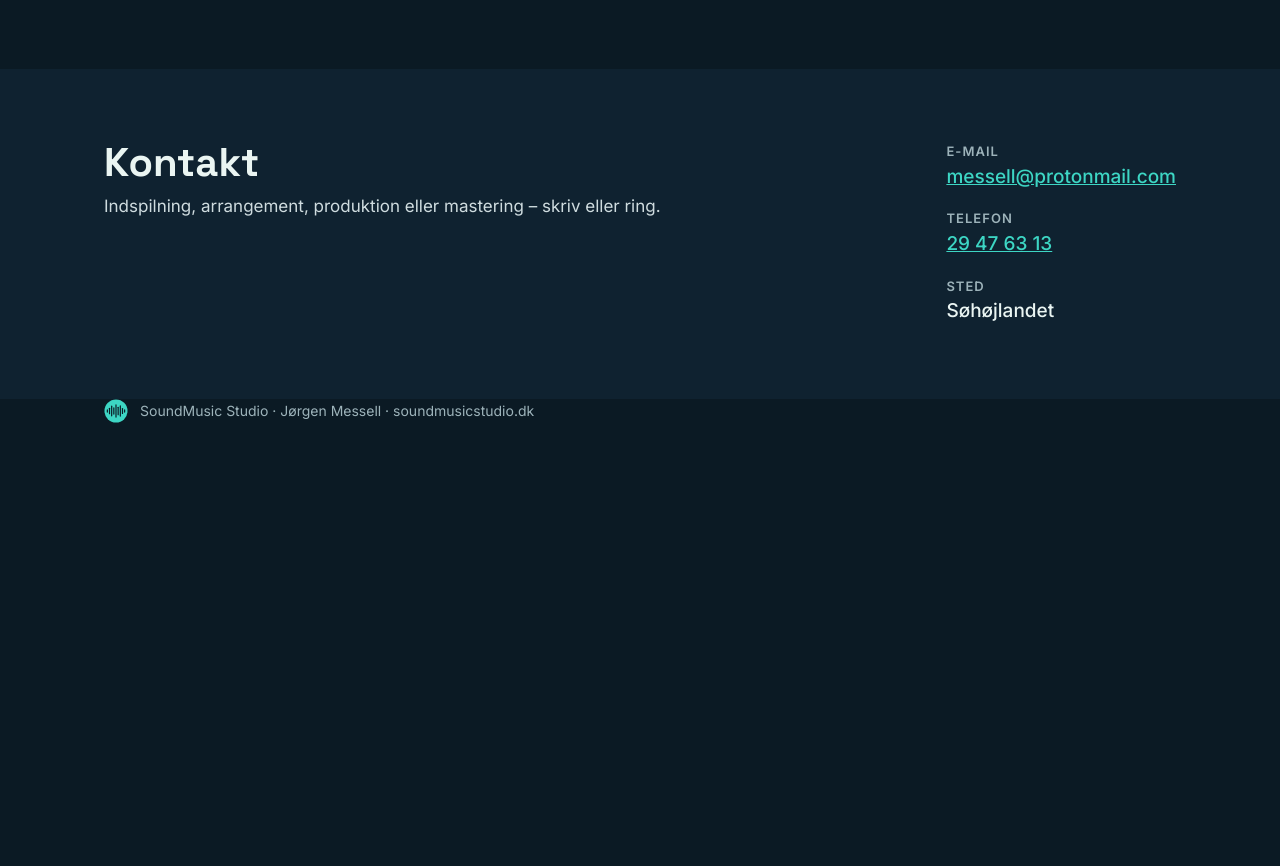
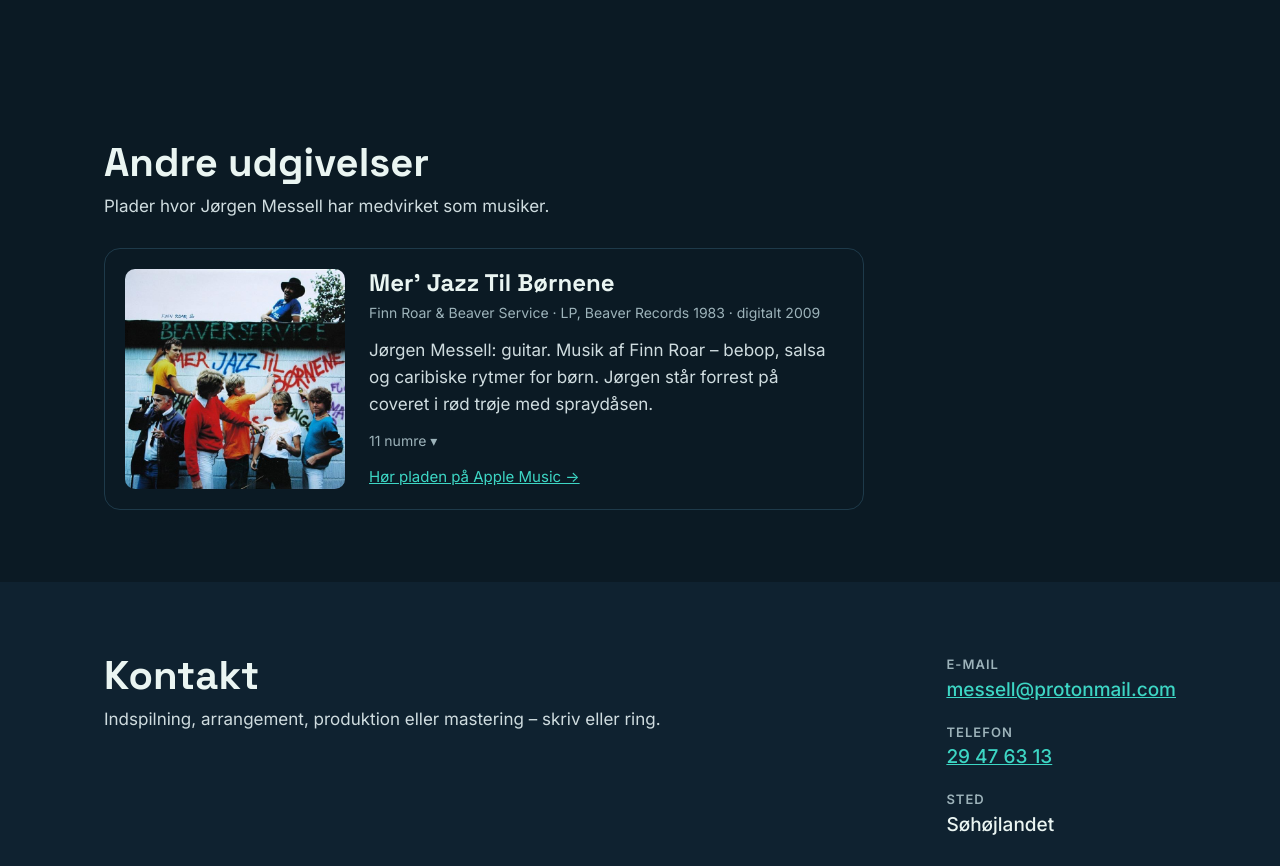
Before and after one commit to Messell/soundmusicstudio.dk, a plain HTML site: page index.html in a window 1280 px wide. Shown: the part 3398-4264 px from the top of the page. Before the commit the page ends 3821 px from the top, so only its background shows below. Drawn offline with nearby package versions, Linux system fonts and the light colour scheme.

Commit message:
Andre udgivelser: Mer' Jazz Til Børnene (Finn Roar & Beaver Service)
Co-Authored-By: Claude Opus 5.5 <noreply@anthropic.com>
Claude-Session: https://claude.ai/code/session_013WDuyvHaxdo95nzpFJCx5f

```diff
--- a/index.html
+++ b/index.html
@@ -49,6 +49,7 @@ h2{margin:0 0 8px;font-size:40px;line-height:1.1;font-weight:650}
 h3.group{margin:36px 0 14px;font-size:15px;letter-spacing:.08em;text-transform:uppercase;color:var(--ink3)}
 .contact{display:flex;flex-wrap:wrap;gap:40px;justify-content:space-between}
 .contact dl{margin:0;display:grid;gap:16px;font-size:19px}.contact dt{font-size:13px;font-weight:600;letter-spacing:.08em;text-transform:uppercase;color:var(--ink3)}.contact dd{margin:0;font-weight:500}
+.rel{display:flex;flex-wrap:wrap;gap:24px;align-items:flex-start;border:1px solid var(--line);border-radius:16px;padding:20px;max-width:760px}.rel img{width:220px;height:220px;border-radius:10px;object-fit:cover;flex:none}.rel .info{flex:1 1 260px;min-width:0}.rel h3{margin:0 0 4px;font-size:24px;line-height:1.2}.rel .cd{border:0;padding:0;margin-top:12px}
 footer{padding:32px 0;font-size:14px;color:var(--ink3)}
 </style>
 </head>
@@ -84,6 +85,17 @@ footer{padding:32px 0;font-size:14px;color:var(--ink3)}
 <h3 class="group">Musical og sanglege</h3>
 <div class="cds"><details class="cd"><summary><span class="bar"></span><span class="t">Fluetæller Carlsen og julefluen</span><span class="meta">Julemusical for de yngste · Eva Chortsen &amp; Grete Granerud · 14 numre, tjekket mod cd’en</span></summary><ul><li>Når det er december</li><li>Julefeen</li><li>Der skal skrives julekort</li><li>Tænk at være juleflue</li><li>Jule-slap-af-sang</li><li>Fluetæller Carlsen</li><li>Nr. 7–14: playback-versioner</li></ul></details><details class="cd"><summary><span class="bar"></span><span class="t">Syv rytmiske sanglege</span><span class="meta">Fællesdanse med sang – til fest og for sjov · Grete Granerud · 14 numre, tjekket mod cd’en</span></summary><ul><li>Hvem mon jeg får at danse med</li><li>Ud på gull’et</li><li>Dav dav med dig</li><li>Nu ska’ vi allesammen danse</li><li>Limbo Rock</li><li>La Cucaracha</li><li>Tante Musika</li><li>Nr. 8–14: versioner uden sang</li></ul></details></div>
 </div></section>
+<section id="andre"><div class="wrap">
+<h2>Andre udgivelser</h2>
+<p class="intro">Plader hvor Jørgen Messell har medvirket som musiker.</p>
+<article class="rel"><img src="img/mer-jazz-til-boernene.jpg" width="640" height="640" alt="Cover: Finn Roar &amp; Beaver Service – Mer' Jazz Til Børnene. Jørgen Messell står forrest i rød trøje med en spraydåse.">
+<div class="info"><h3>Mer’ Jazz Til Børnene</h3>
+<p class="meta">Finn Roar &amp; Beaver Service · LP, Beaver Records 1983 · digitalt 2009</p>
+<p style="margin:12px 0 0;color:var(--ink2)">Jørgen Messell: guitar. Musik af Finn Roar – bebop, salsa og caribiske rytmer for børn. Jørgen står forrest på coveret i rød trøje med spraydåsen.</p>
+<details class="cd"><summary><span class="meta">11 numre</span></summary><ol><li>Faster Bebop</li><li>Esso, Shell og BP</li><li>Ribe Riffs</li><li>Mama No</li><li>Assimut</li><li>Farmors Vals I</li><li>I Don’t Have To</li><li>Vi er ikke fra Jamaica</li><li>Efterår</li><li>Those Days</li><li>Farmors Vals II</li></ol></details>
+<p style="margin:12px 0 0;font-size:15px"><a href="https://music.apple.com/dk/album/mer-jazz-til-b%C3%B8rnene/317999739">Hør pladen på Apple Music →</a></p>
+</div></article>
+</div></section>
 <section id="kontakt" class="alt"><div class="wrap contact">
 <div><h2>Kontakt</h2><p class="intro">Indspilning, arrangement, produktion eller mastering – skriv eller ring.</p></div>
 <dl><div><dt>E-mail</dt><dd><a href="mailto:messell@protonmail.com">messell@protonmail.com</a></dd></div><div><dt>Telefon</dt><dd><a href="tel:+4529476313">29 47 63 13</a></dd></div><div><dt>Sted</dt><dd>Søhøjlandet</dd></div></dl>
```
Also changed, not shown: img/mer-jazz-til-boernene.jpg (added).
